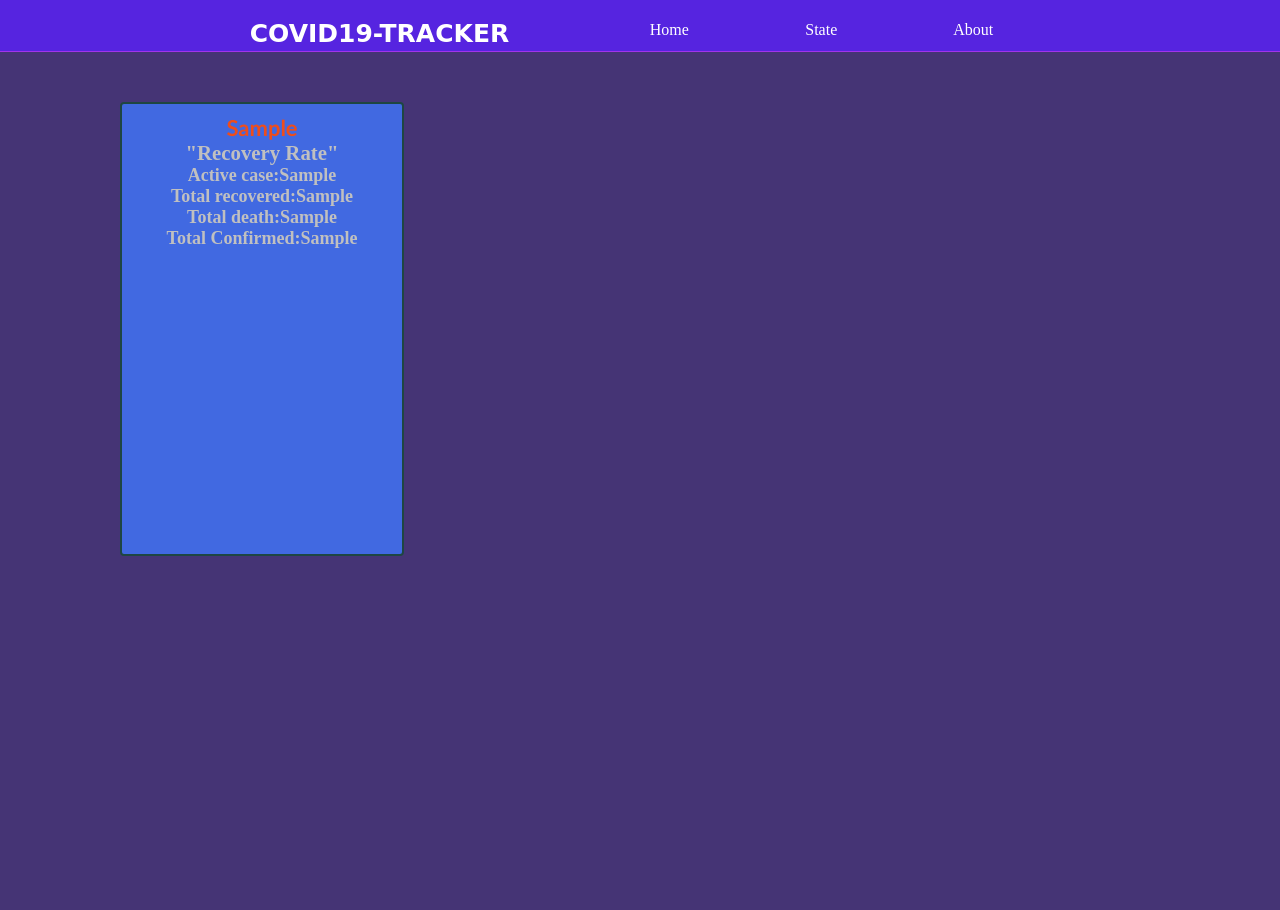
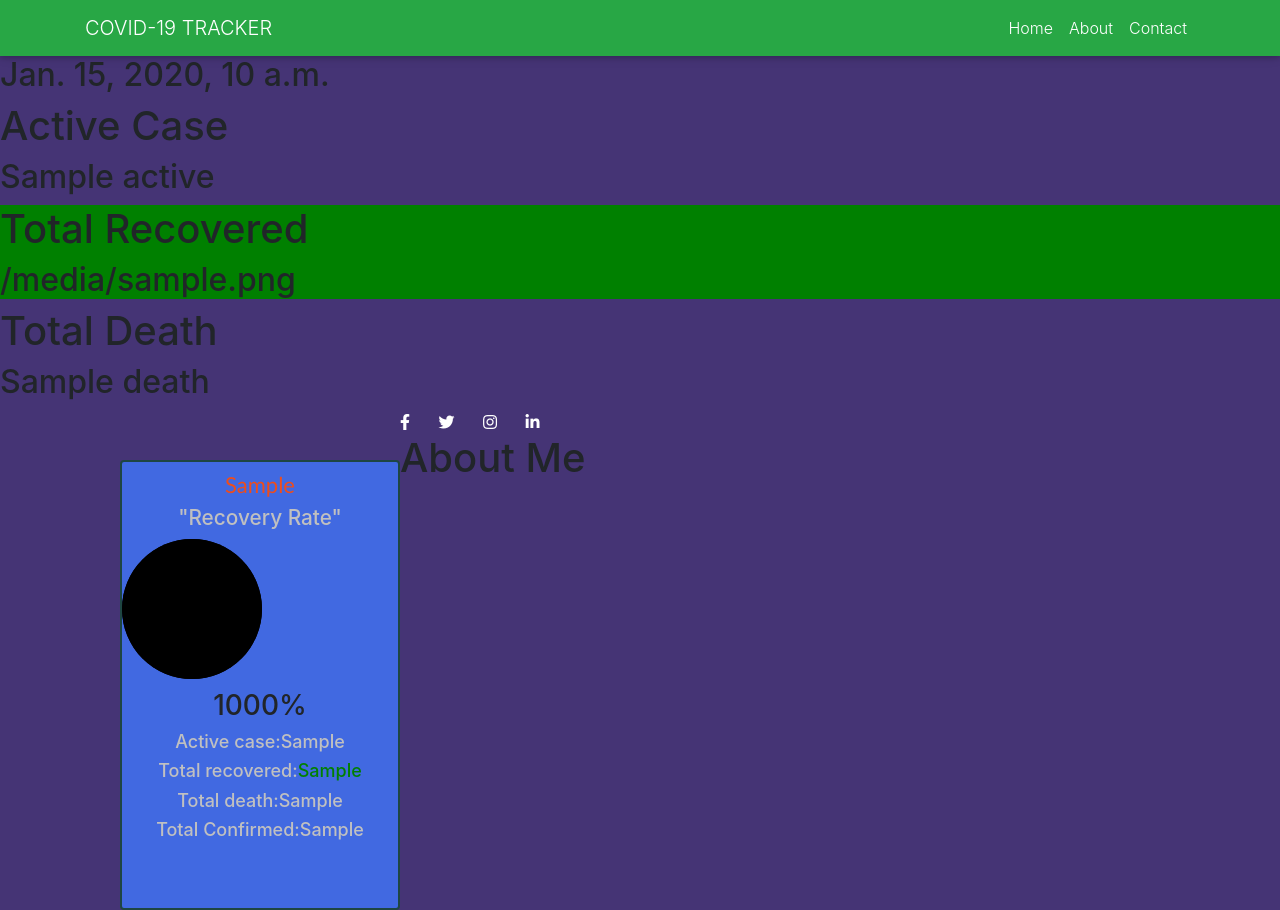
Before and after one commit to Brillianttyagi/Covid19-tracker, a Django app: template templates/index.html in a window 1280 px wide. Before the commit the page ends 556 px from the top, so only its background shows below. Run offline with Django 3.2, Linux system fonts and the light colour scheme; the template is opened without the code that fills it: most values are stand-ins (such as "Sample title", 1, 10 or a date in 2020); some libraries are stand-ins or nearby versions; some web fonts are replaced.

Commit message:
updates template

```diff
--- a/templates/index.html
+++ b/templates/index.html
@@ -1,38 +1,111 @@
 {% load static %}
+{% load mathfilters %}
 <html lang="en">
     <head>
         <meta charset="UTF-8">
         <meta name="viewport" content="width=device-width, initial-scale=1.0">
         <title>Covid-19 Tracker</title>
+        <!-- Font Awesome -->
+        <link rel="stylesheet" href="https://use.fontawesome.com/releases/v5.8.2/css/all.css">
+        <!-- Google Fonts -->
+        <link rel="stylesheet" href="https://fonts.googleapis.com/css?family=Roboto:300,400,500,700&display=swap">
+        <!-- Bootstrap core CSS -->
+        <link href="https://cdnjs.cloudflare.com/ajax/libs/twitter-bootstrap/4.5.0/css/bootstrap.min.css" rel="stylesheet">
+        <!-- Material Design Bootstrap -->
+        <link href="https://cdnjs.cloudflare.com/ajax/libs/mdbootstrap/4.19.1/css/mdb.min.css" rel="stylesheet">
+        <link rel="stylesheet" href="https://maxcdn.bootstrapcdn.com/bootstrap/4.5.0/css/bootstrap.min.css">
+        <script src="https://ajax.googleapis.com/ajax/libs/jquery/3.5.1/jquery.min.js"></script>
+        <script src="https://cdnjs.cloudflare.com/ajax/libs/popper.js/1.16.0/umd/popper.min.js"></script>
+        <script src="https://maxcdn.bootstrapcdn.com/bootstrap/4.5.0/js/bootstrap.min.js"></script>
         <link href="{% static 'css/style.css' %}" rel="stylesheet">
-    <link href="{% static 'css/circle.css' %}" rel="stylesheet">
         <link href="https://fonts.googleapis.com/css2?family=Fondamento&family=Grenze+Gotisch&display=swap" rel="stylesheet">
     </head>
     <body>
-    <div class="menu-bar">
-        <ul>
-            <h1 style="padding-right:80px;">COVID19-TRACKER</h1>
-            <li>Home</li>
-            <li>State</li>
-            <li>About</li>
+        <nav class="navbar navbar-expand-sm bg-success navbar-dark fixed-top">
+            <div class="container">
+                <a href="" class="navbar-brand">COVID-19 TRACKER</a>
+                <button class="navbar-toggler" data-toggle="collapse" data-target="#dataid">
+                    <span class="navbar-toggler-icon"></span>
+                </button>
+                <div class="collapse navbar-collapse" id="dataid">
+                    <ul class="navbar-nav text-center ml-auto">
+                        <li class="nav-item">
+                            <a href="#" class="nav-link">Home</a>
+                        </li>
+                        <li class="nav-item">
+                            <a href="#" class="nav-link">About</a>
+                        </li>
+                        <li class="nav-item">
+                            <a href="#" class="nav-link">Contact</a>
+                        </li>
                     </ul>
                 </div>
-    <div class="container">
+            </nav>
+            <div class="container3">
+                <div class="count0">
+                    <h1>Covid-19 INDIA</h1>
+                    <h2>{{time}}</h2>
+                </div>
+            </div>
+            <div class="container2">
+                <div class="count">
+                    <h1>Active Case</h1>
+                    <h2>{{Active}}</h2>
+                </div>
+                <div style="background-color: green;" class="count">
+                    <h1> Total Recovered</h1>
+                    <h2>{{Recovered}}</h2>
+                </div>
+                <div class="count">
+                    <h1> Total Death</h1>
+                    <h2>{{Death}}</h2>
+                </div>
+            </div>
+            <div class="container1">
                 {% for l in td %}
+                {% with name=l.3|div:l.5 %}
+                {% with percentage=name|mul:100 %}
+                {% with value=percentage|floatformat %}
                 <div class="box">
-            <h1 >{{ l.1 }}</h1>
+                    <h1>{{ l.1 }}</h1>
                     <div class="case">
                         <h2 style="font-size: 1.3em;">&quot;Recovery Rate&quot;</h2>
+                        <div class="boxx">
 
-                </div>
-
-                <h2>Active case:{{ l.2 }}</h2>
-                <h2>Total recovered:{{ l.3 }}</h2>
-                <h2>Total death:{{ l.4 }}</h2>
-                <h2>Total Confirmed:{{ l.5 }}</h2>
-            </div>
-            {% endfor %}
+                            <div class="percent">
+                                <svg>
+                                    <circle cx="70" cy="70" r="70" ></circle>
+                                    <circle cx="70"cy="70" r="70" style="stroke-dashoffset: calc(440 - (440 * {{ value }} ) / 100);" ></circle>
+                                </svg>
+                                <div class="number">
+                                    <h3>{{ value }}<span>%</span></h3>
                                 </div>
                             </div>
+                        </div>
+                    </div>
+                    <h2>Active case:<span>{{ l.2 }}</span></h2>
+                    <h2>Total recovered:<span style="color: green;">{{ l.3 }}</span></h2>
+                    <h2>Total death:<span>{{ l.4 }}</span></h2>
+                    <h2>Total Confirmed:<span>{{ l.5 }}</span></h2>
+                </div>
+            </div>
+            {% endwith %}
+            {% endwith %}
+            {% endwith %}
+            {% endfor %}
+        <div class="lower">
+        </div>
+        <footer  id="footer">
+            <div class="social">
+                <a href="#"><i class="fab fa-facebook-f mr-4 text-white"></i></a>
+                <a href="#"><i class="fab fa-twitter mr-4 text-white"></i></a>
+                <a href="#"><i class="fab fa-instagram mr-4 text-white"></i></a>
+                <a href="#"><i class="fab fa-linkedin-in text-white"></i></a>
+            </div>
+            <div class="about">
+                <h1>About Me</h1>
+                <p></p>
+            </div>
+        </footer>
     </body>
 </html>
```
Lines whose indentation alone changed are shown as unchanged.
